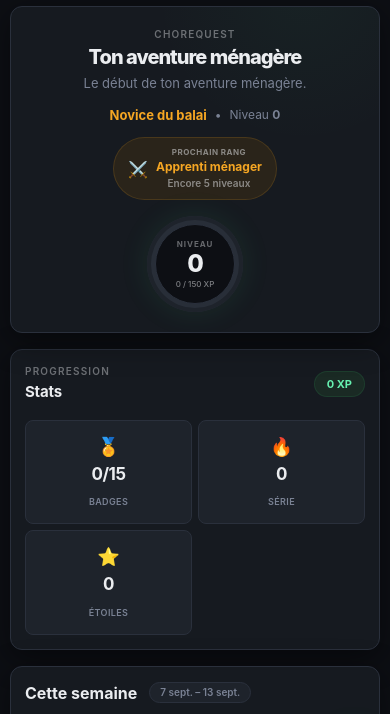
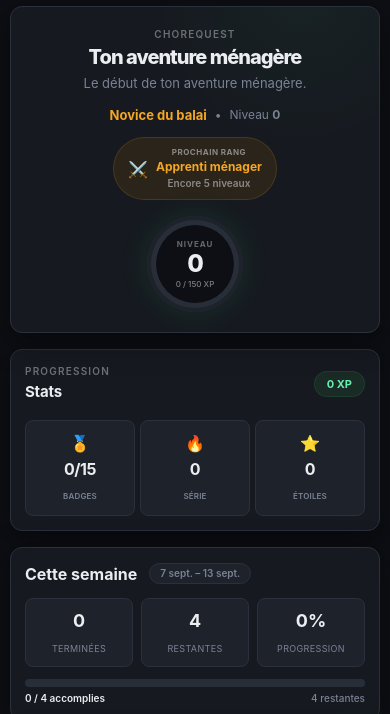
Before and after one commit to leaahff/chorequest, a plain HTML site: page index.html in a window 390 px wide. Shown: the part 64-778 px from the top of the page. Drawn offline with Linux system fonts and the light colour scheme.

Commit message:
Add files via upload

```diff
--- a/index.html
+++ b/index.html
@@ -1474,6 +1474,9 @@
                RESPONSIVE
                ============================================================ */
         @media(max-width:820px) {
+            .stats {
+                grid-template-columns: repeat(3, minmax(0, 1fr));
+            }
             .hero {
                 flex-direction: column;
                 text-align: center;
@@ -1555,7 +1558,7 @@
                 font-size: 15px;
             }
             .stats {
-                grid-template-columns: repeat(2, 1fr);
+                grid-template-columns: repeat(3, minmax(0, 1fr));
                 gap: 6px;
             }
             .stat b {
@@ -1609,7 +1612,8 @@
         }
         @media(max-width:420px) {
             .stats {
-                grid-template-columns: 1fr 1fr;
+                grid-template-columns: repeat(3, minmax(0, 1fr));
+                gap: 5px;
             }
             .badge-preview {
                 grid-template-columns: repeat(2, 1fr);
@@ -1637,6 +1641,14 @@
                 font-size: 16px;
             }
         }
+
+        @media(max-width:420px) {
+            .stat { padding: 10px 4px; min-width: 0; }
+            .stat .si { font-size: 16px; }
+            .stat b { font-size: 16px; }
+            .stat small { font-size: 8px; letter-spacing: .02em; white-space: nowrap; }
+        }
+
         @media(prefers-reduced-motion:reduce) {
             *,
             *::before,
```
